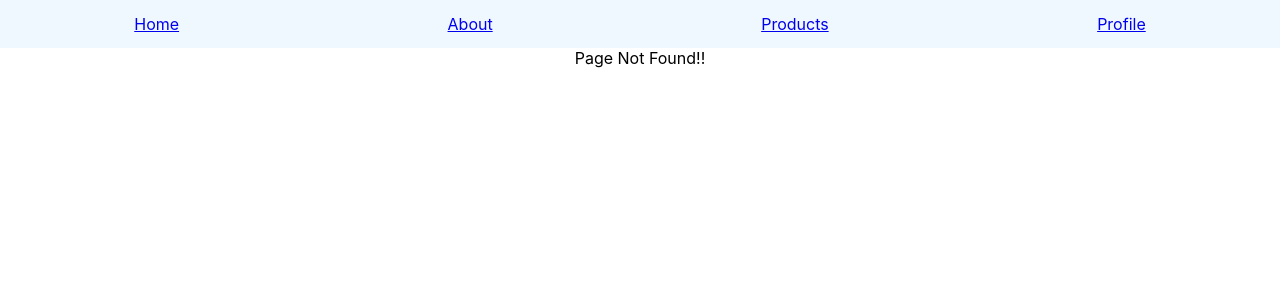
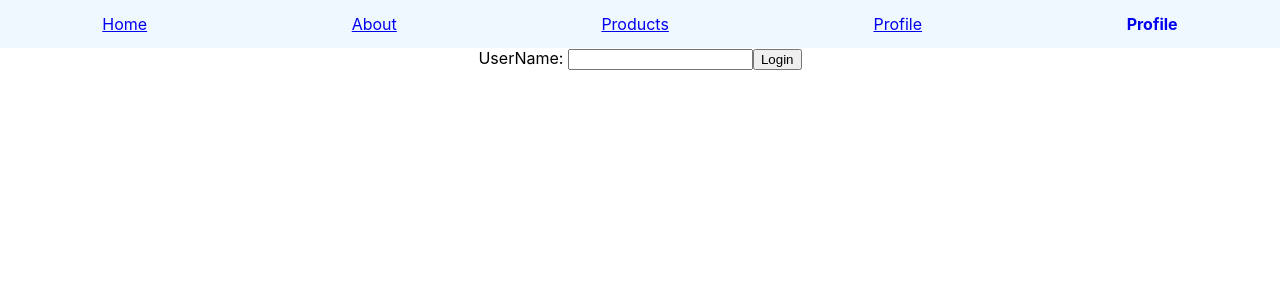
Before and after one commit to sksurendrakmr/react_router, a React (Create React App) app: page /login in a window 1280 px wide. Before the commit this address had no page. Shown: the top 300 px of the page. Built offline with nearby package versions, Linux system fonts and the light colour scheme.

Commit message:
Step 3 - Create Login component and configure in Route

```diff
--- a/src/App.tsx
+++ b/src/App.tsx
@@ -14,6 +14,7 @@
 import Admin from "./components/Admin";
 import { Profile } from "./components/Profile";
 import { AuthProvider } from "./components/auth";
+import { Login } from "./components/Login";
 const LazyAbout = React.lazy(() => import("./components/About")); //converted into an module that contains a default exported react component
 
 function App() {
@@ -49,6 +50,7 @@
           </Route>
           {/* This route should be protected route and accessible only if the user is logged in */}
           <Route path="profile" element={<Profile />} />
+          <Route path="login" element={<Login />} />
           <Route path="*" element={<NoMatch />} />
         </Routes>
       </AuthProvider>
--- /dev/null
+++ b/src/components/Login.tsx
@@ -0,0 +1,30 @@
+import React, { useState } from "react";
+import { useNavigate } from "react-router-dom";
+import { useAuth } from "./auth";
+
+export const Login = () => {
+  //Tied to an input element.
+  const [user, setUser] = useState("");
+  const navigate = useNavigate();
+  const auth = useAuth();
+
+  const handleLogin = () => {
+    //within this function, we need to call the login function from auth context
+    auth.login(user);
+    //Once we set the username, we navigate the user to the home page.
+    navigate("/");
+  };
+  return (
+    <div>
+      <label htmlFor="username">
+        UserName:{" "}
+        <input
+          type="text"
+          id="username"
+          onChange={(e) => setUser(e.target.value)}
+        />
+      </label>
+      <button onClick={handleLogin}>Login</button>
+    </div>
+  );
+};
--- a/src/components/Navbar.tsx
+++ b/src/components/Navbar.tsx
@@ -1,4 +1,5 @@
 import { NavLink } from "react-router-dom";
+import { useAuth } from "./auth";
 export const Navbar = () => {
   /**
    * M-2 - Using Javascript.
@@ -12,6 +13,8 @@
    * component. we can wither make use of the active class that is applied or
    * isActive boolean flag injected into the style function.
    */
+
+  const auth = useAuth();
   const navLinkStyles = ({ isActive }: { isActive: boolean }) => {
     return {
       fontWeight: isActive ? "bold" : "normal",
@@ -32,6 +35,11 @@
       <NavLink style={navLinkStyles} to="/profile">
         Profile
       </NavLink>
+      {!auth.user && (
+        <NavLink style={navLinkStyles} to="/login">
+          Profile
+        </NavLink>
+      )}
     </nav>
   );
 };
```
Also changed, not shown: Notes.txt.
